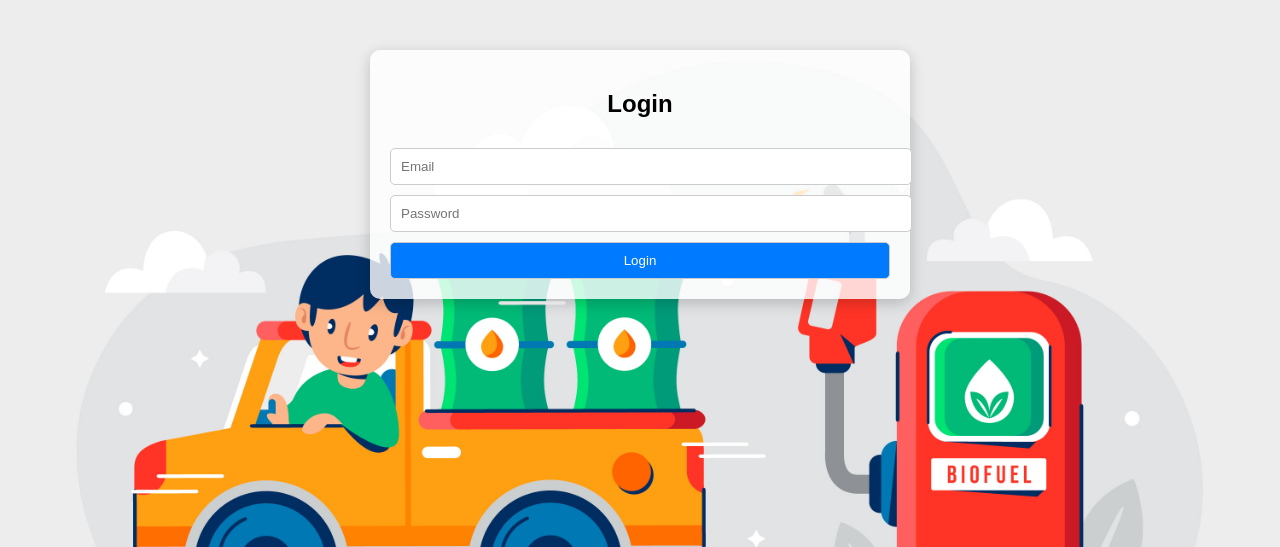
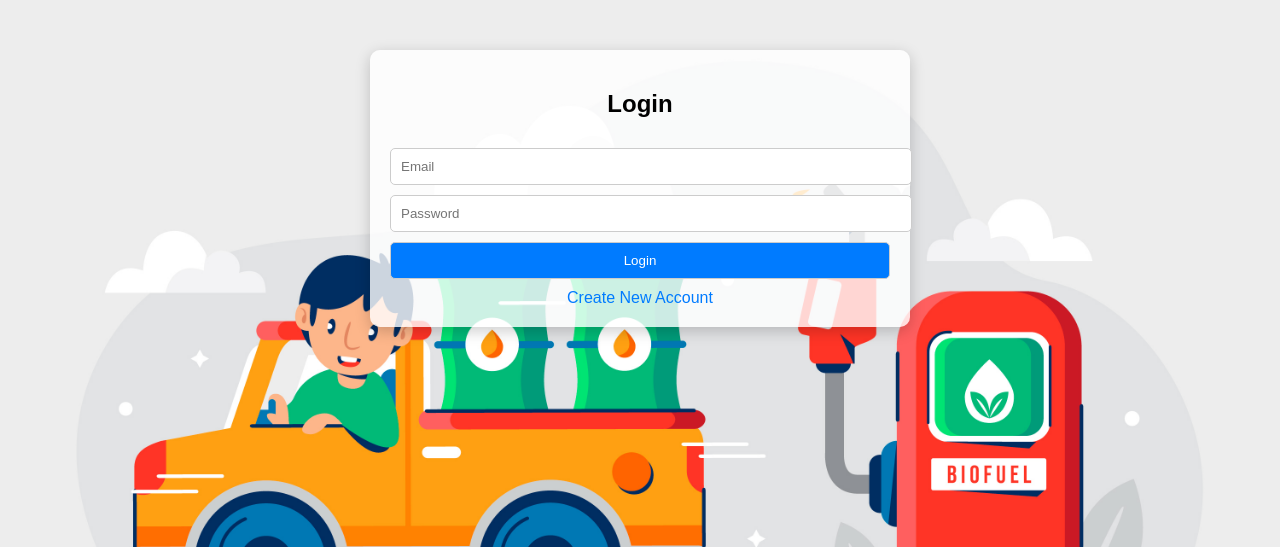
Before and after one commit to iamyash-79/new-project, a Flask app: page / in a window 1280 px wide. Shown: the top 547 px of the page. Run offline with Flask 3, Linux system fonts and the light colour scheme; parts of the project's set-up code (start-up, migrations or seed data) failed here and were passed over.

Commit message:
Update index.html

```diff
--- a/templates/index.html
+++ b/templates/index.html
@@ -62,6 +62,16 @@
             color: red;
             text-decoration: none;
         }
+
+        .register-link {
+            text-align: center;
+            margin-top: 10px;
+        }
+
+        .register-link a {
+            color: #007BFF;
+            text-decoration: none;
+        }
     </style>
 </head>
 <body>
@@ -73,6 +83,9 @@
                 <input type="password" name="password" placeholder="Password" required>
                 <input type="submit" value="Login">
             </form>
+            <div class="register-link">
+                <a href="/register">Create New Account</a>
+            </div>
         {% else %}
             <h2>Fuel Efficiency Prediction</h2>
             <form action="/predict" method="post">
@@ -120,10 +133,6 @@
                 <a href="/logout">Logout</a>
             </div>
         {% endif %}
-
-        {% if prediction_text and not session.get('logged_in') %}
-            <div class="result">{{ prediction_text }}</div>
-        {% endif %}
     </div>
 </body>
 </html>
```
Lines whose indentation alone changed are shown as unchanged.
